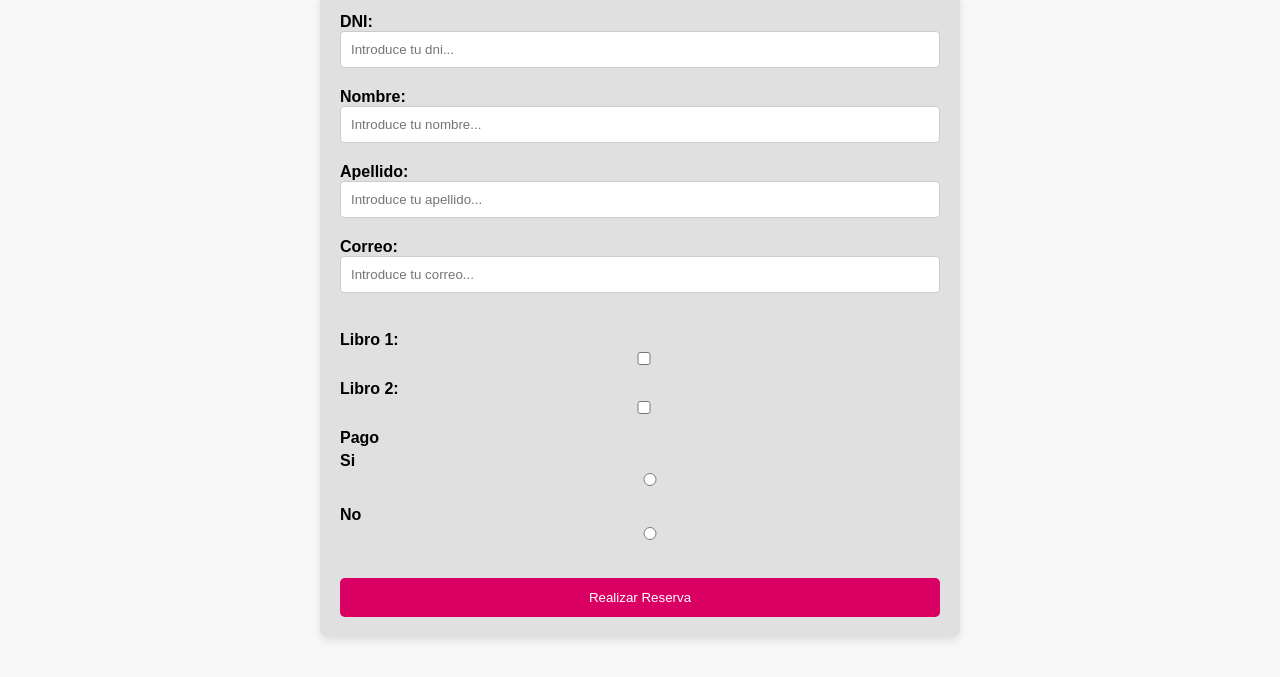
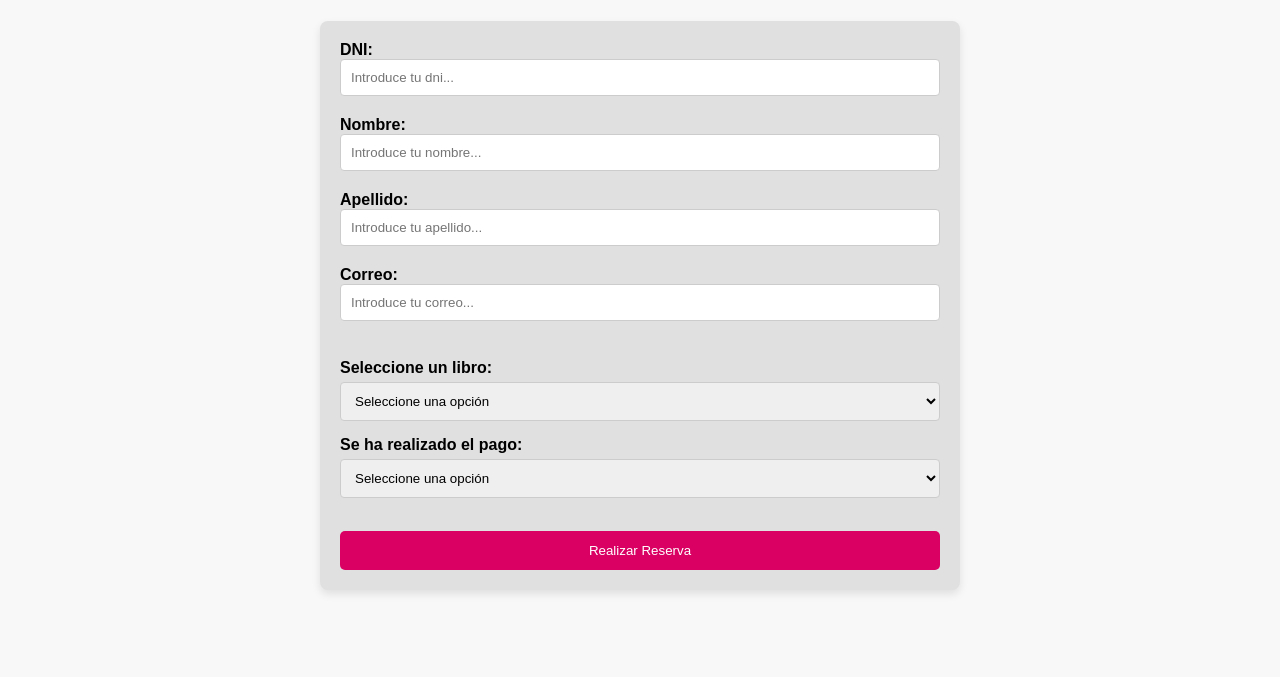
Before and after one commit to levijcdfEVG/ParteIndividual---Proyecto-ABP-Mockup, a plain HTML site: page formReservaAdmin.html in a window 1280 px wide. Shown: the part 277-954 px from the top of the page. After the commit the page ends 907 px from the top, so only its background shows below. Drawn offline with Linux system fonts and the light colour scheme.

Commit message:
Se ha cambiado los checkbox a select y se ha añadido un boton de regresar

```diff
--- a/assets/css/formAdm.css
+++ b/assets/css/formAdm.css
@@ -14,6 +14,11 @@ header {
     color: white;
     font-size: 24px;
     font-weight: bold;
+}
+
+#botonRegresar{
+    text-decoration: none;
+    color: white;
 }
 
 /* Estilos del formulario */
--- a/formReservaAdmin.html
+++ b/formReservaAdmin.html
@@ -8,6 +8,7 @@
     <body>
         <header>
             <h1>ESCUELA VIRGEN DE GUADALUPE</h1>
+            <a id="botonRegresar" href="index.html">Regresar</a>
         </header>
         <h1 id="tituloForm">Añadir Reserva</h1>
         <main>
@@ -26,21 +27,20 @@
                 </label>
                 <br/>
                 <div id="contenedorIzquierda">
-                    <label>
-                        Libro 1: <input type="checkbox" name="libroASeleccionar[]" required/>
-                    </label>
-                    <label>
-                        Libro 2: <input type="checkbox" name="libroASeleccionar[]" required/>
-                    </label>
+                    <label for="libroASeleccionar">Seleccione un libro:</label>
+                    <select name="libroASeleccionar" required>
+                        <option value="">Seleccione una opción</option>
+                        <option value="libro1">Libro 1</option>
+                        <option value="libro2">Libro 2</option>
+                    </select>
                 </div>
                 <div id="contenedorDerecha">
-                    <label>Pago</label>
-                    <label>
-                        Si <input type="radio" name="statusPago"  required/>
-                    </label>
-                    <label>
-                        No <input type="radio" name="statusPago" required/>
-                    </label>
+                    <label for="confirmacionPAgo">Se ha realizado el pago:</label>
+                    <select name="estadoDelPago" required>
+                        <option value="">Seleccione una opción</option>
+                        <option value="pagoConfirmado">Si</option>
+                        <option value="pagoNoConfirmado">No</option>
+                    </select>
                 </div>
                 <br><input type="submit" value="Realizar Reserva" id="botonDeReserva" />
             </form>
```
